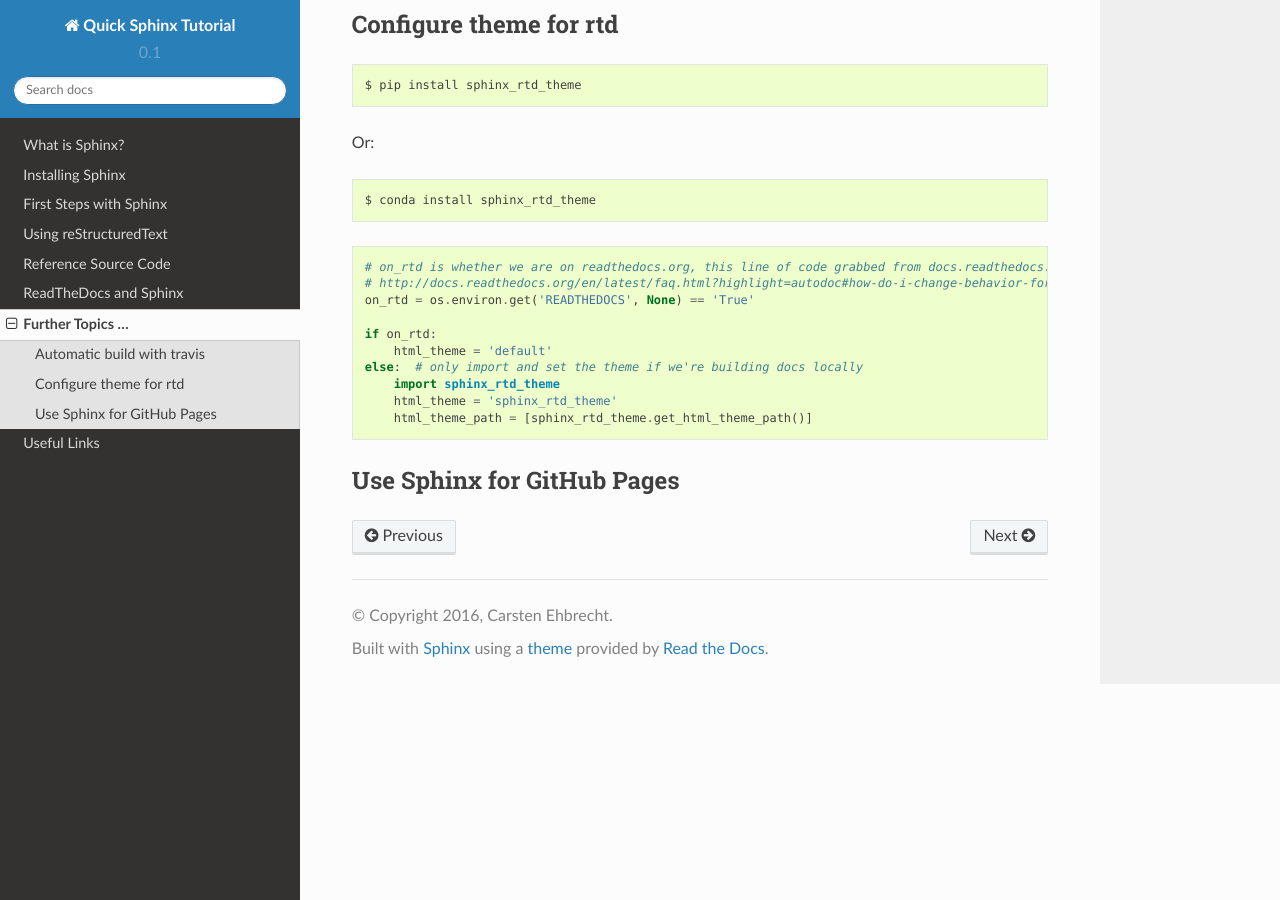
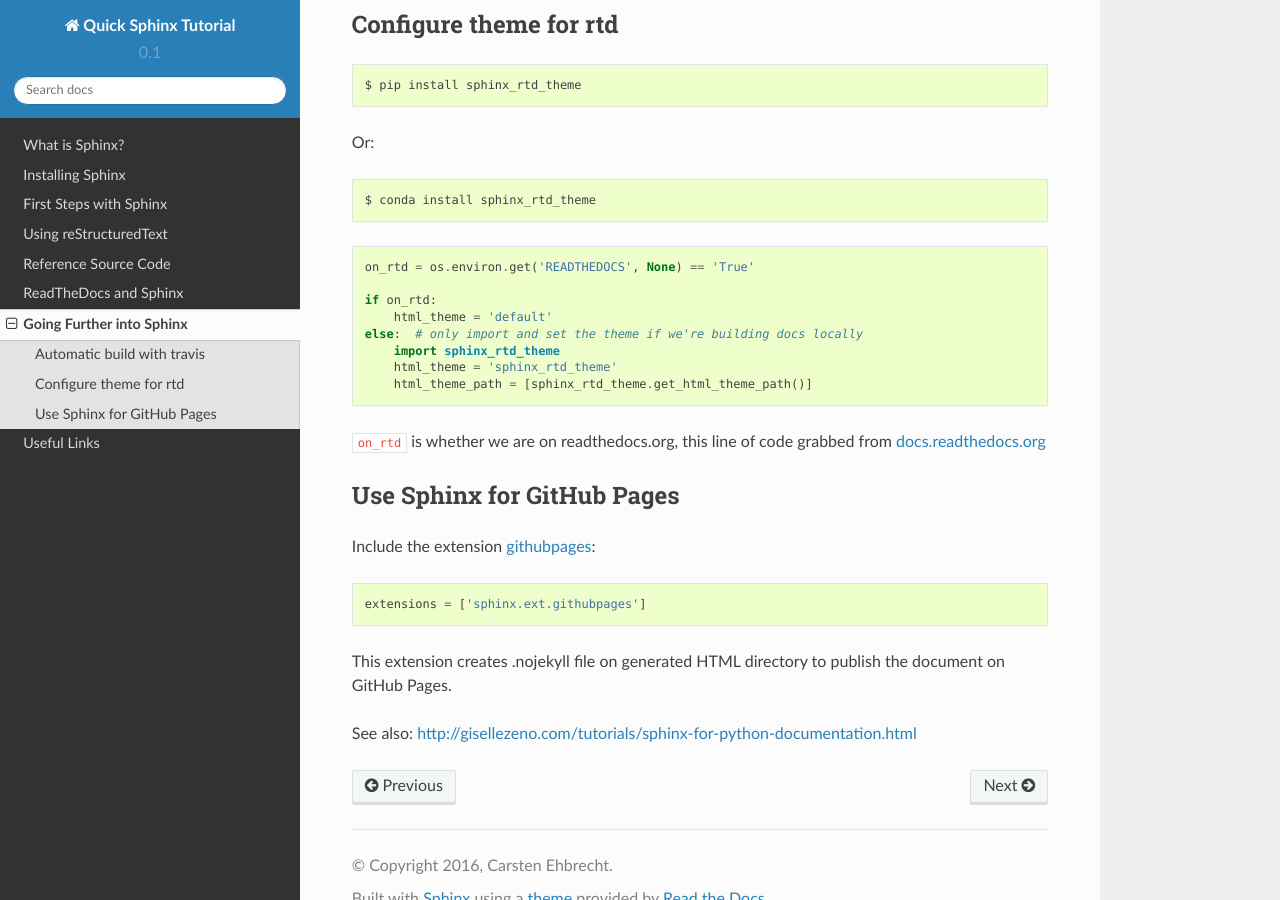
Before and after one commit to cehbrecht/quick-sphinx-tutorial, a Sphinx documentation site: the page built from docs/source/advanced.rst, in a window 1280 px wide and 900 px high, scrolled down 493 px. Built offline with Sphinx 7.4.7 and the Read the Docs theme 2.0.0, drawn with Linux system fonts in a browser that asks for light colours; some of the changed text lies outside the part shown.

Commit message:
update advanced topics

```diff
--- a/docs/source/advanced.rst
+++ b/docs/source/advanced.rst
@@ -1,7 +1,7 @@
 .. _advanced:
 
-Further Topics ...
-==================
+Going Further into Sphinx
+=========================
 
 Automatic build with travis
 ---------------------------
@@ -24,8 +24,6 @@ Or:
 
 .. code:: python
 
-   # on_rtd is whether we are on readthedocs.org, this line of code grabbed from docs.readthedocs.org
-   # http://docs.readthedocs.org/en/latest/faq.html?highlight=autodoc#how-do-i-change-behavior-for-read-the-docs
    on_rtd = os.environ.get('READTHEDOCS', None) == 'True'
 
    if on_rtd:
@@ -35,5 +33,20 @@ Or:
        html_theme = 'sphinx_rtd_theme'
        html_theme_path = [sphinx_rtd_theme.get_html_theme_path()]
 
+``on_rtd`` is whether we are on readthedocs.org, this line of code grabbed from `docs.readthedocs.org`_
+
 Use Sphinx for GitHub Pages
 ---------------------------
+
+Include the extension `githubpages`_:
+
+.. code:: python
+
+        extensions = ['sphinx.ext.githubpages']
+
+This extension creates .nojekyll file on generated HTML directory to publish the document on GitHub Pages.
+
+See also: http://gisellezeno.com/tutorials/sphinx-for-python-documentation.html
+
+.. _githubpages: http://www.sphinx-doc.org/en/stable/ext/githubpages.html
+.. _docs.readthedocs.org: http://docs.readthedocs.org/en/latest/faq.html?highlight=autodoc#how-do-i-change-behavior-for-read-the-docs
--- a/docs/source/appendix.rst
+++ b/docs/source/appendix.rst
@@ -6,6 +6,7 @@ Useful Links
 Documentation
 -------------
 
+* `Sphinx`_
 * `Python Guide - Documentation <http://docs.python-guide.org/en/latest/writing/documentation/>`_
 * `Read the Docs Documentation <https://docs.readthedocs.org/en/latest/>`_
 
--- a/docs/source/code.rst
+++ b/docs/source/code.rst
@@ -19,6 +19,8 @@ Include Source Code
 
 .. literalinclude:: ../../giza/__init__.py
     :language: python
+    :lines: 1-5
+    :emphasize-lines: 2
 
 
 Use Sphinx autoapi
--- a/docs/source/firststeps.rst
+++ b/docs/source/firststeps.rst
@@ -61,7 +61,7 @@ Create the sphinx skeleton:
    > mathjax: include math, rendered in the browser by MathJax (y/n) [n]:
    > ifconfig: conditional inclusion of content based on config values (y/n) [n]:
    > viewcode: include links to the source code of documented Python objects (y/n) [n]: y
-   > githubpages: create .nojekyll file to publish the document on GitHub pages (y/n) [n]: y
+   > githubpages: create .nojekyll file to publish the document on GitHub pages (y/n) [n]: n
    > Create Makefile? (y/n) [y]:
    > Create Windows command file? (y/n) [y]:
 
```
